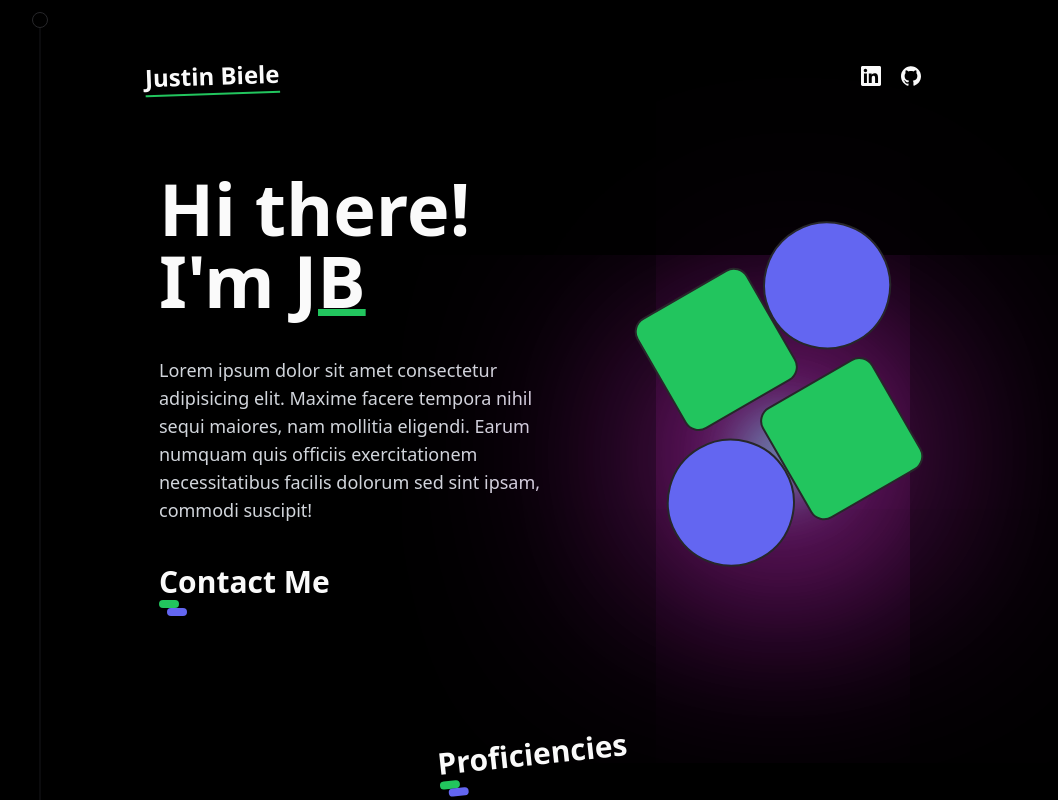
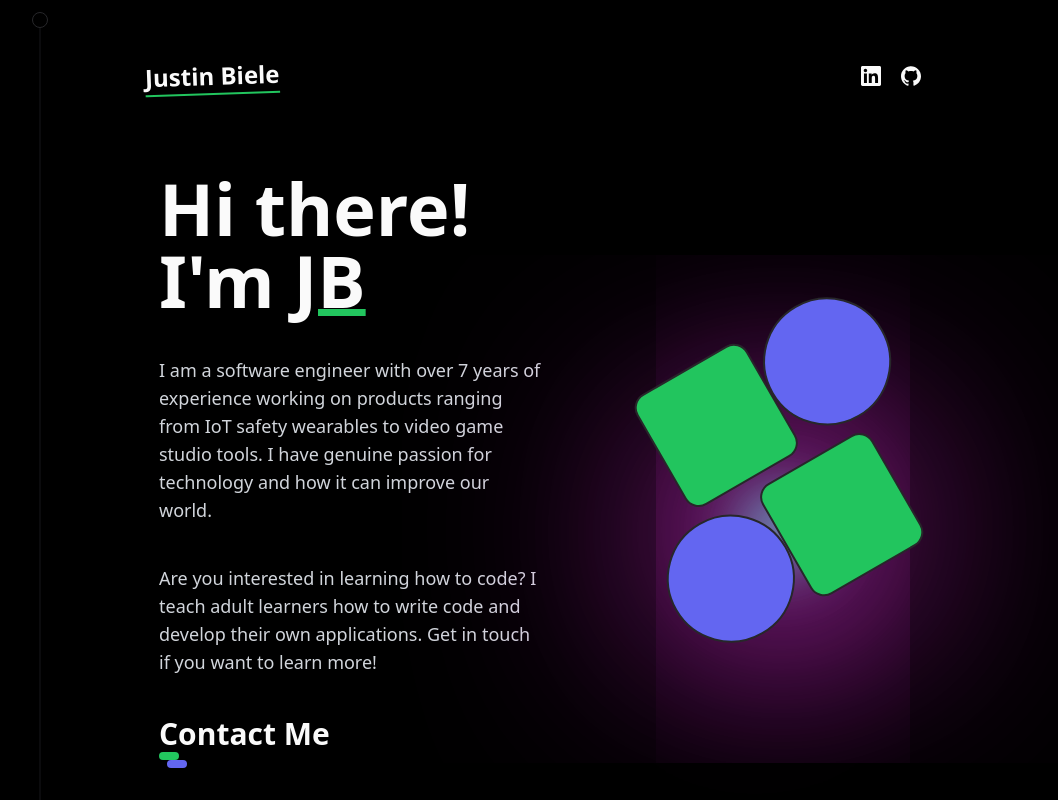
Before and after one commit to therealjustinbiele/portfolio, a Next.js app: page / in a window 1280 px wide. Shown: the top 800 px of the page, without its empty margins (107-1165 px from the left). Built offline with nearby package versions, Linux system fonts and the light colour scheme.

Commit message:
feat: update jumbotron description

```diff
--- a/src/app/(home)/components/Jumbotron.tsx
+++ b/src/app/(home)/components/Jumbotron.tsx
@@ -12,7 +12,10 @@ export default function Jumbotron() {
                     I'm <span className="relative underline underline-offset-1 decoration-green-500">JB</span>
                 </h1>
                 <p className="md:w-96 text-lg text-gray-300">
-                    Lorem ipsum dolor sit amet consectetur adipisicing elit. Maxime facere tempora nihil sequi maiores, nam mollitia eligendi. Earum numquam quis officiis exercitationem necessitatibus facilis dolorum sed sint ipsam, commodi suscipit!
+                    I am a software engineer with over 7 years of experience working on products ranging from IoT safety wearables to video game studio tools. I have genuine passion for technology and how it can improve our world.
+                </p>
+                <p className="md:w-96 text-lg text-gray-300">
+                    Are you interested in learning how to code? I teach adult learners how to write code and develop their own applications. Get in touch if you want to learn more!
                 </p>
                 <Link className="inline-block group" href={"mailto:justin.biele@gmail.com"}>
                     <Title text="Contact Me"></Title>
```
